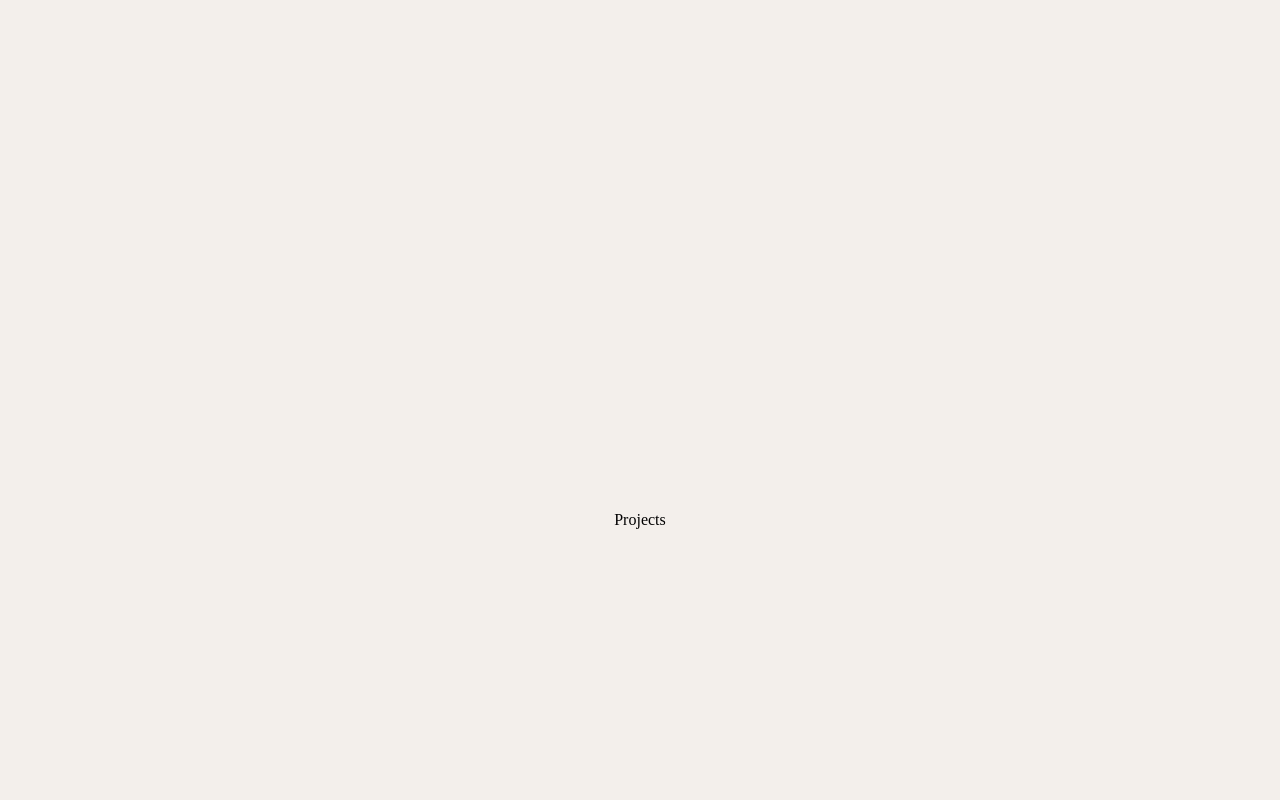
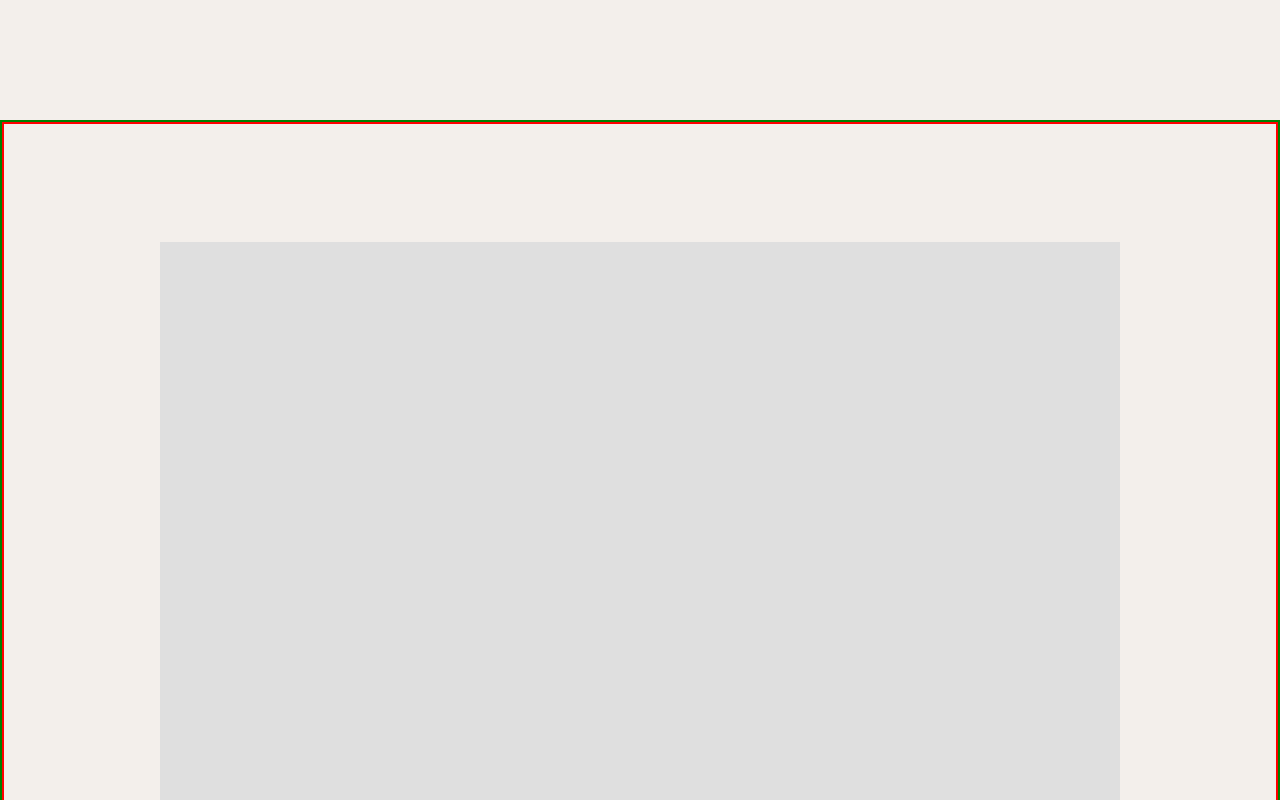
Before and after one commit to ccyoung22/DevPortfolio, a Next.js app in the folder portfolio/: page / in a window 1280 px wide. Shown: the part 1560-2360 px from the top of the page. Built offline with nearby package versions, Linux system fonts and the light colour scheme.

Commit message:
Sticky position cards working

```diff
--- a/portfolio/src/app/components/Hero/Hero.module.css
+++ b/portfolio/src/app/components/Hero/Hero.module.css
@@ -3,7 +3,6 @@
   background-color: transparent;
   height: 100vh;
   width: 100%;
-  overflow: hidden;
   display: grid;
   grid-template-columns: 1fr 1fr 1fr;
   grid-template-rows: 1fr 1fr 1fr;
--- /dev/null
+++ b/portfolio/src/app/components/Projects/Card/Card.module.css
@@ -0,0 +1,15 @@
+.cardContainer {
+  height: 100vh;
+  position: -webkit-sticky;
+  display: flex;
+  align-items: center;
+  justify-content: center;
+  position: sticky;
+  top: 0px;
+  border: 2px red solid;
+}
+
+.card {
+  width: 75vw;
+  height: 70vh;
+}
--- /dev/null
+++ b/portfolio/src/app/components/Projects/Card/Card.tsx
@@ -0,0 +1,17 @@
+import styles from "./Card.module.css";
+import { Project } from "../../../data";
+
+export default function Card({
+  title,
+  description,
+  src,
+  link,
+  github,
+  colour,
+}: Project) {
+  return (
+    <div className={styles.cardContainer}>
+      <div className={styles.card} style={{ backgroundColor: colour }}></div>
+    </div>
+  );
+}
--- a/portfolio/src/app/components/Projects/Projects.module.css
+++ b/portfolio/src/app/components/Projects/Projects.module.css
@@ -1,8 +1,4 @@
 .container {
-  position: relative;
-  background-color: rgb(243, 239, 235);
-  height: 100vh;
-  display: flex;
-  align-items: center;
-  justify-content: center;
+  border: green 2px solid;
+  position: relative; /* Changed to relative so that sticky can work within this context */
 }
--- a/portfolio/src/app/components/Projects/Projects.tsx
+++ b/portfolio/src/app/components/Projects/Projects.tsx
@@ -1,9 +1,15 @@
 import styles from "./Projects.module.css";
+import { projects } from "../../data";
+import Card from "./Card/Card";
 
 export default function Projects() {
   return (
     <>
-      <section className={styles.container}>Projects</section>
+      <div className={styles.container}>
+        {projects.map((projects, index) => {
+          return <Card key={index} {...projects} />;
+        })}
+      </div>
     </>
   );
 }
--- a/portfolio/src/app/data.ts
+++ b/portfolio/src/app/data.ts
@@ -1,9 +1,10 @@
-interface Project {
+export interface Project {
   title: string;
   description: string;
   src: string;
   link: string;
   github: string;
+  colour: string;
 }
 
 export const projects: Project[] = [
@@ -14,6 +15,7 @@ export const projects: Project[] = [
     src: "SayItInALetter.png",
     link: "https://postcard-generator-khaki.vercel.app/",
     github: "https://github.com/SchoolOfCode/Say-It-In-A-Letter",
+    colour: "#dfdfdf",
   },
   {
     title: "State Of It",
@@ -22,6 +24,7 @@ export const projects: Project[] = [
     src: "StateOfIt.png",
     link: "https://state-of-it.vercel.app/",
     github: "https://github.com/ccyoung22/StateOfIt",
+    colour: "#cdcdcd",
   },
   {
     title: "Interactive Whiteboard App",
@@ -30,6 +33,7 @@ export const projects: Project[] = [
     src: "WhiteBoard.png",
     link: "https://moodboard-two-ruddy.vercel.app/",
     github: "https://github.com/ccyoung22/Moodboard",
+    colour: "#b8b8b8",
   },
   {
     title: "Flock",
@@ -38,5 +42,6 @@ export const projects: Project[] = [
     src: "Flock.png",
     link: "https://final-project-flock.vercel.app/",
     github: "https://github.com/Zsolt-qwerty/final-project-flock",
+    colour: "#a6a6a6",
   },
 ];
--- a/portfolio/src/app/globals.css
+++ b/portfolio/src/app/globals.css
@@ -7,13 +7,13 @@
 }
 
 body {
-  overflow-x: hidden;
   width: 100%;
 }
 
 main {
   width: 100%;
-  overflow-x: hidden;
+  display: flex;
+  flex-direction: column;
 }
 
 @font-face {
--- a/portfolio/src/app/page.module.css
+++ b/portfolio/src/app/page.module.css
@@ -2,6 +2,7 @@
   background-color: rgb(243, 239, 235);
   display: flex;
   flex-direction: column;
+  position: relative;
 }
 
 @media (max-width: 768px) {
--- a/portfolio/src/app/page.tsx
+++ b/portfolio/src/app/page.tsx
@@ -29,9 +29,7 @@ export default function Home() {
       <section className={styles.aboutContainer}>
         <About />
       </section>
-      <section className={styles.projectsContainer}>
-        <Projects />
-      </section>
+      <Projects />
       <section className={styles.skillsContainer}>
         <Skills />
       </section>
```
